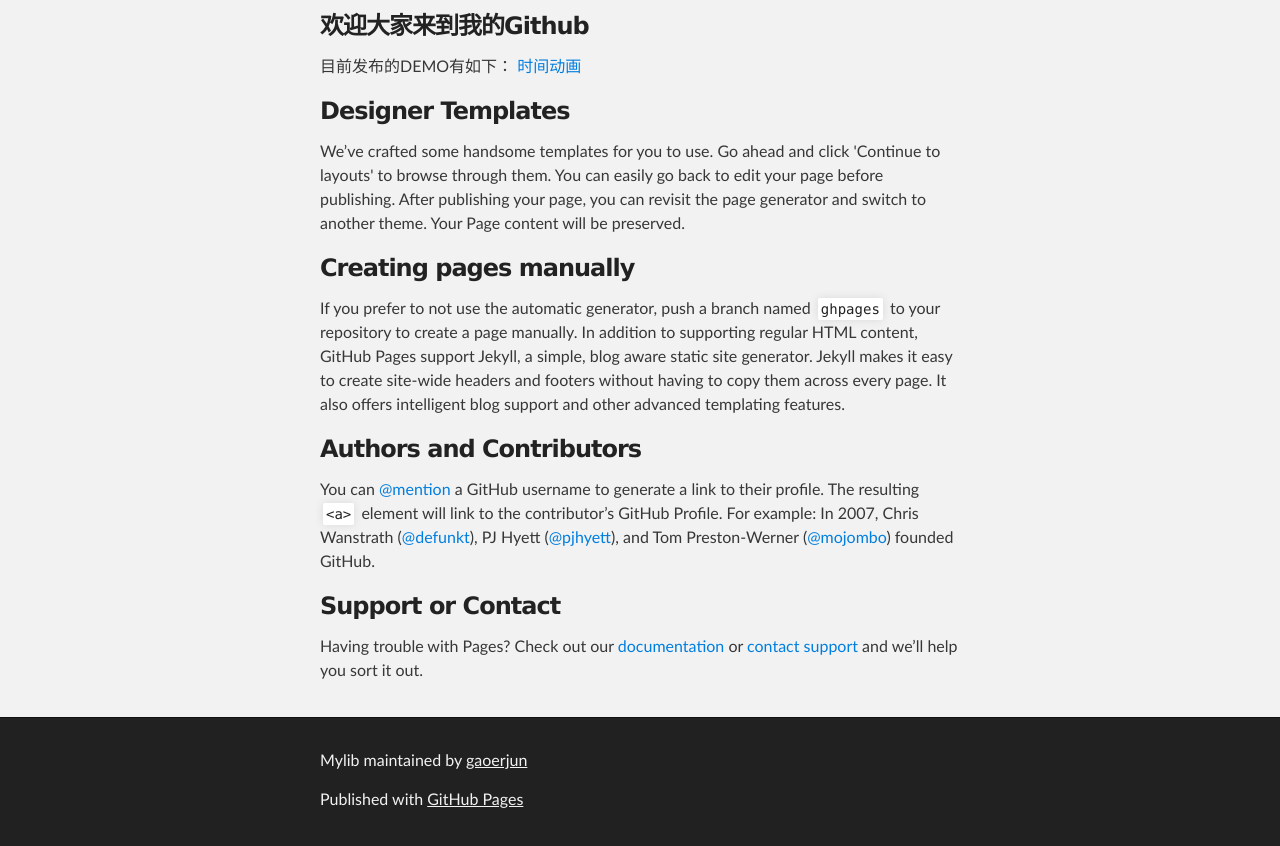
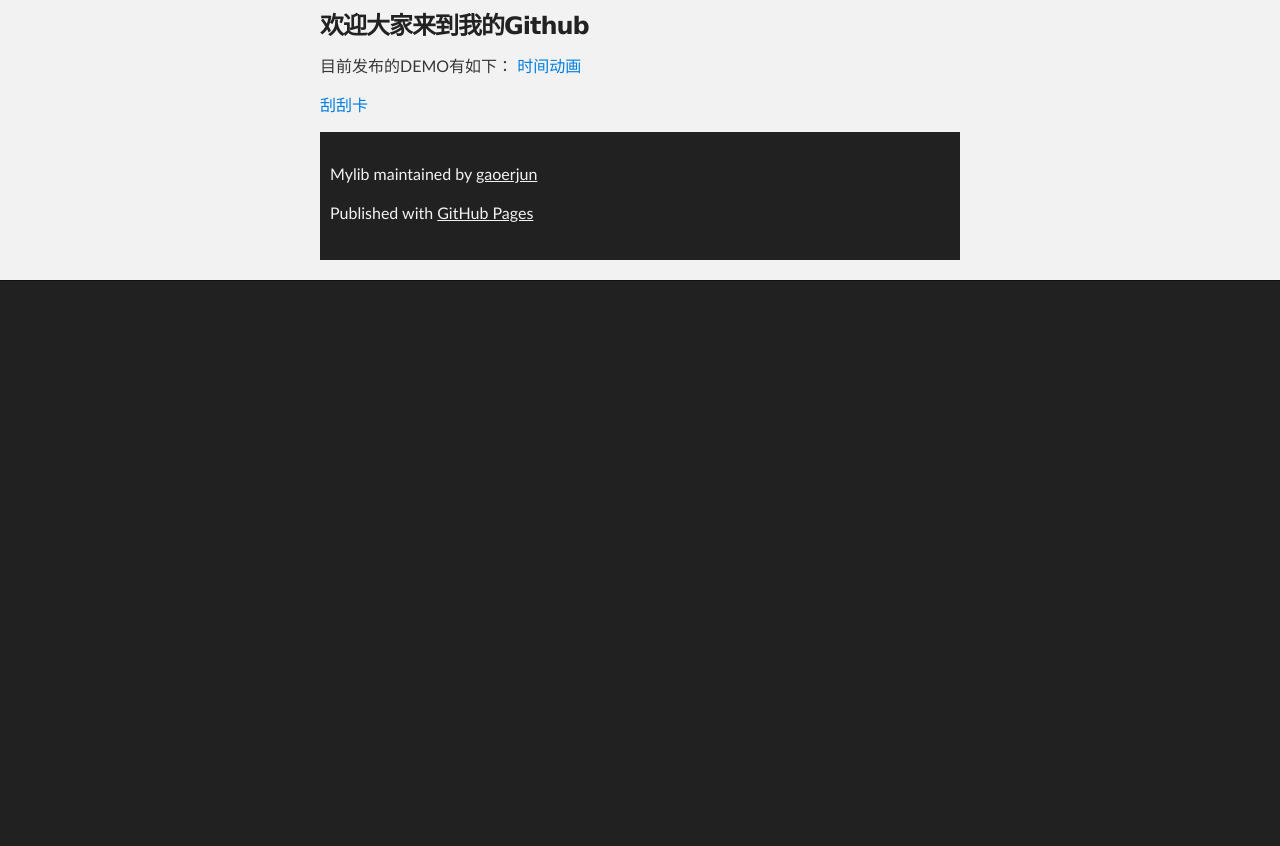
Before and after one commit to gaoerjun/gaoerjun.me.io, a plain HTML site: page index.html in a window 1280 px wide. Shown: the part 252-1098 px from the top of the page. After the commit the page ends 800 px from the top, so only its background shows below. Drawn offline with Linux system fonts and the light colour scheme.

Commit message:
更新index

```diff
--- a/index.html
+++ b/index.html
@@ -35,30 +35,9 @@
 <a id="欢迎大家来到我的github" class="anchor" href="#%E6%AC%A2%E8%BF%8E%E5%A4%A7%E5%AE%B6%E6%9D%A5%E5%88%B0%E6%88%91%E7%9A%84github" aria-hidden="true"><span aria-hidden="true" class="octicon octicon-link"></span></a>欢迎大家来到我的Github</h3>
 
 <p>目前发布的DEMO有如下：
-<a href="/publishsite/timer/index.html">时间动画</a></p>
+<a href="./pages/timer/index.html">时间动画</a></p>
 
-<h3>
-<a id="designer-templates" class="anchor" href="#designer-templates" aria-hidden="true"><span aria-hidden="true" class="octicon octicon-link"></span></a>Designer Templates</h3>
-
-<p>We’ve crafted some handsome templates for you to use. Go ahead and click 'Continue to layouts' to browse through them. You can easily go back to edit your page before publishing. After publishing your page, you can revisit the page generator and switch to another theme. Your Page content will be preserved.</p>
-
-<h3>
-<a id="creating-pages-manually" class="anchor" href="#creating-pages-manually" aria-hidden="true"><span aria-hidden="true" class="octicon octicon-link"></span></a>Creating pages manually</h3>
-
-<p>If you prefer to not use the automatic generator, push a branch named <code>ghpages</code> to your repository to create a page manually. In addition to supporting regular HTML content, GitHub Pages support Jekyll, a simple, blog aware static site generator. Jekyll makes it easy to create site-wide headers and footers without having to copy them across every page. It also offers intelligent blog support and other advanced templating features.</p>
-
-<h3>
-<a id="authors-and-contributors" class="anchor" href="#authors-and-contributors" aria-hidden="true"><span aria-hidden="true" class="octicon octicon-link"></span></a>Authors and Contributors</h3>
-
-<p>You can <a href="https://help.github.com/articles/basic-writing-and-formatting-syntax/#mentioning-users-and-teams" class="user-mention">@mention</a> a GitHub username to generate a link to their profile. The resulting <code>&lt;a&gt;</code> element will link to the contributor’s GitHub Profile. For example: In 2007, Chris Wanstrath (<a href="https://github.com/defunkt" class="user-mention">@defunkt</a>), PJ Hyett (<a href="https://github.com/pjhyett" class="user-mention">@pjhyett</a>), and Tom Preston-Werner (<a href="https://github.com/mojombo" class="user-mention">@mojombo</a>) founded GitHub.</p>
-
-<h3>
-<a id="support-or-contact" class="anchor" href="#support-or-contact" aria-hidden="true"><span aria-hidden="true" class="octicon octicon-link"></span></a>Support or Contact</h3>
-
-<p>Having trouble with Pages? Check out our <a href="https://help.github.com/pages">documentation</a> or <a href="https://github.com/contact">contact support</a> and we’ll help you sort it out.</p>
-      </section>
-    </div>
-
+        <a href="./pages/guagua/index.html">刮刮卡</a></p>
     <!-- FOOTER  -->
     <div id="footer_wrap" class="outer">
       <footer class="inner">
```
